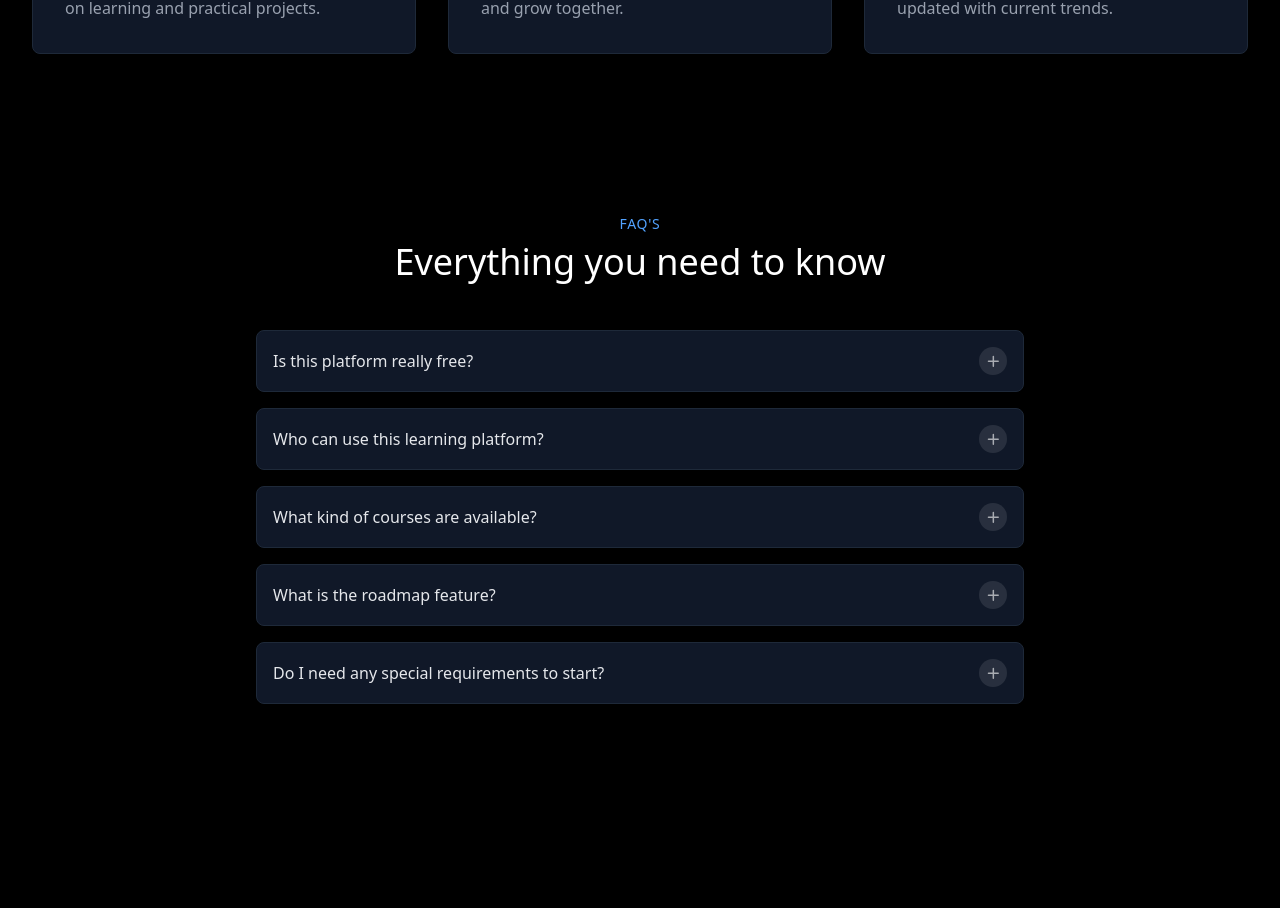
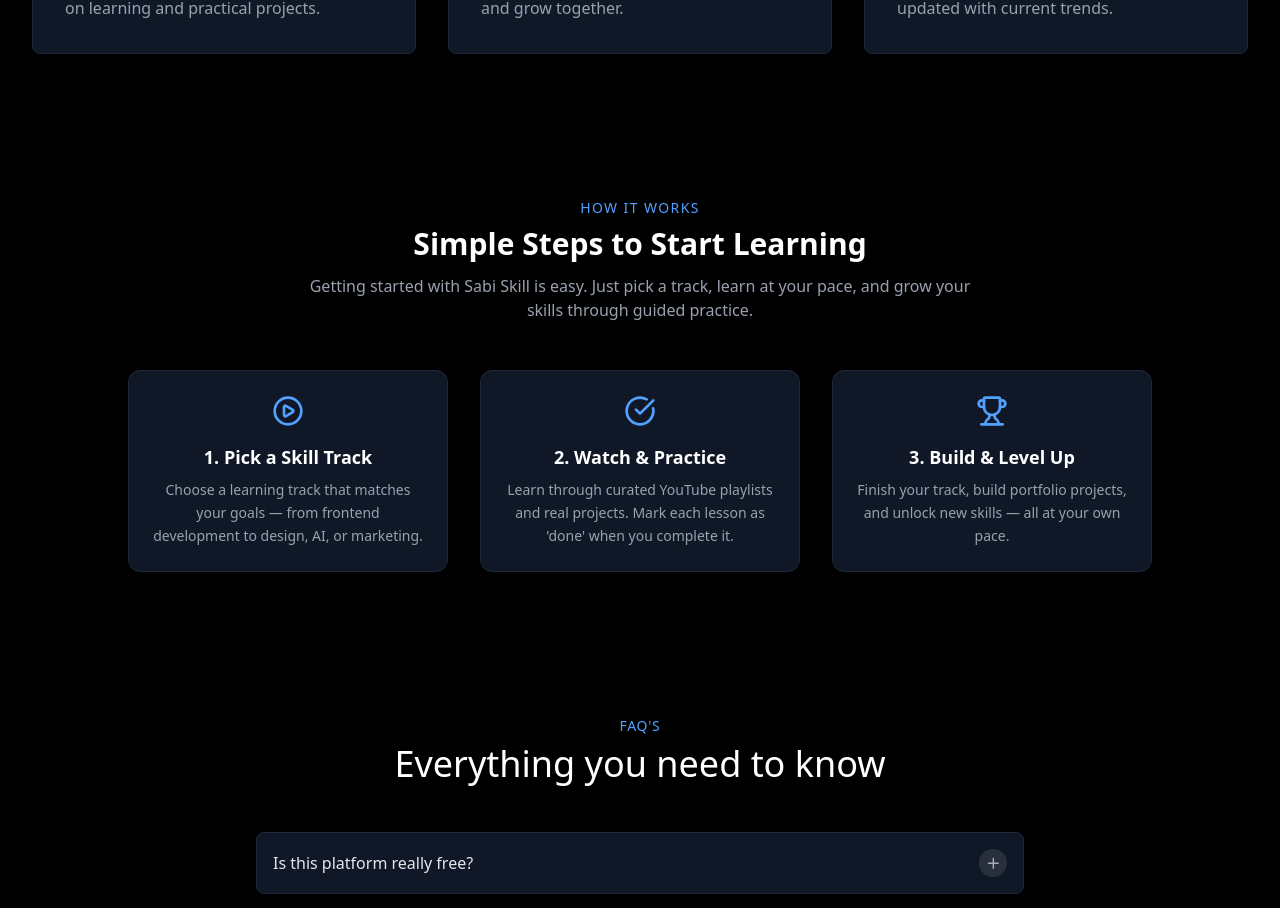
Before and after one commit to JesseJohn7/sabiskill, a Next.js app: page / in a window 1280 px wide. Shown: the part 1560-2468 px from the top of the page. Before the commit the page ends 2344 px from the top, so only its background shows below. Built offline with nearby package versions, Linux system fonts and the light colour scheme.

Commit message:
howitworks

```diff
--- a/app/page.tsx
+++ b/app/page.tsx
@@ -2,6 +2,7 @@ import FAQ from "@/components/Faqs";
 import Hero from "@/components/Hero";
 import Navbar from "@/components/Navbar";
 import Features from "@/components/Features";
+import HowItWorks from "@/components/HowItWorks";
 
 export default function Home() {
   return (
@@ -9,6 +10,7 @@ export default function Home() {
     <Navbar/>
     <Hero/>
     <Features/>
+    <HowItWorks/>
     <FAQ/>
    </>
   );
--- /dev/null
+++ b/components/HowItWorks.tsx
@@ -0,0 +1,65 @@
+"use client";
+
+import React from "react";
+import { PlayCircle, CheckCircle, Trophy } from "lucide-react";
+
+const HowItWorks: React.FC = () => {
+  const steps = [
+    {
+      icon: <PlayCircle className="w-8 h-8 text-blue-400" />,
+      title: "1. Pick a Skill Track",
+      description:
+        "Choose a learning track that matches your goals — from frontend development to design, AI, or marketing.",
+    },
+    {
+      icon: <CheckCircle className="w-8 h-8 text-blue-400" />,
+      title: "2. Watch & Practice",
+      description:
+        "Learn through curated YouTube playlists and real projects. Mark each lesson as 'done' when you complete it.",
+    },
+    {
+      icon: <Trophy className="w-8 h-8 text-blue-400" />,
+      title: "3. Build & Level Up",
+      description:
+        "Finish your track, build portfolio projects, and unlock new skills — all at your own pace.",
+    },
+  ];
+
+  return (
+    <section id="how-it-works" className="bg-black py-16 px-4 md:px-6 lg:px-8">
+      <div className="max-w-6xl mx-auto text-center mb-12">
+        <p className="text-xs md:text-sm tracking-widest text-blue-400 mb-2">
+          HOW IT WORKS
+        </p>
+        <h2 className="text-2xl md:text-3xl font-semibold text-white mb-3">
+          Simple Steps to Start Learning
+        </h2>
+        <p className="text-sm md:text-base text-gray-400 max-w-2xl mx-auto">
+          Getting started with Sabi Skill is easy. Just pick a track, learn at
+          your pace, and grow your skills through guided practice.
+        </p>
+      </div>
+
+      <div className="grid grid-cols-1 md:grid-cols-3 gap-6 md:gap-8 max-w-5xl mx-auto">
+        {steps.map((step, index) => (
+          <div
+            key={index}
+            className="bg-gray-900 border border-gray-800 rounded-xl p-6 hover:border-blue-500/50 transition-all duration-300 hover:scale-105"
+          >
+            <div className="flex flex-col items-center text-center">
+              <div className="mb-4">{step.icon}</div>
+              <h3 className="text-base md:text-lg font-semibold text-white mb-2">
+                {step.title}
+              </h3>
+              <p className="text-xs md:text-sm text-gray-400 leading-relaxed">
+                {step.description}
+              </p>
+            </div>
+          </div>
+        ))}
+      </div>
+    </section>
+  );
+};
+
+export default HowItWorks;
```
